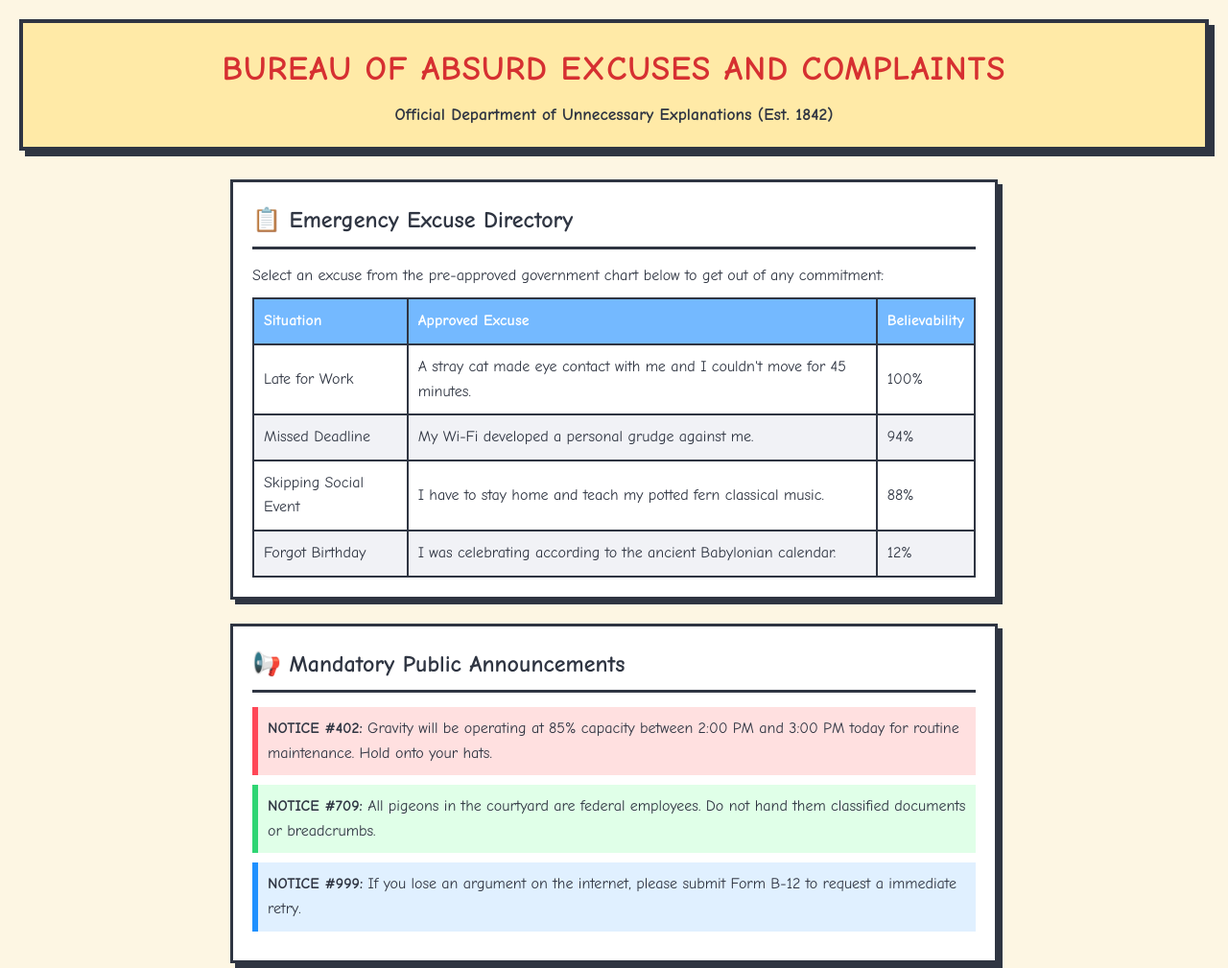
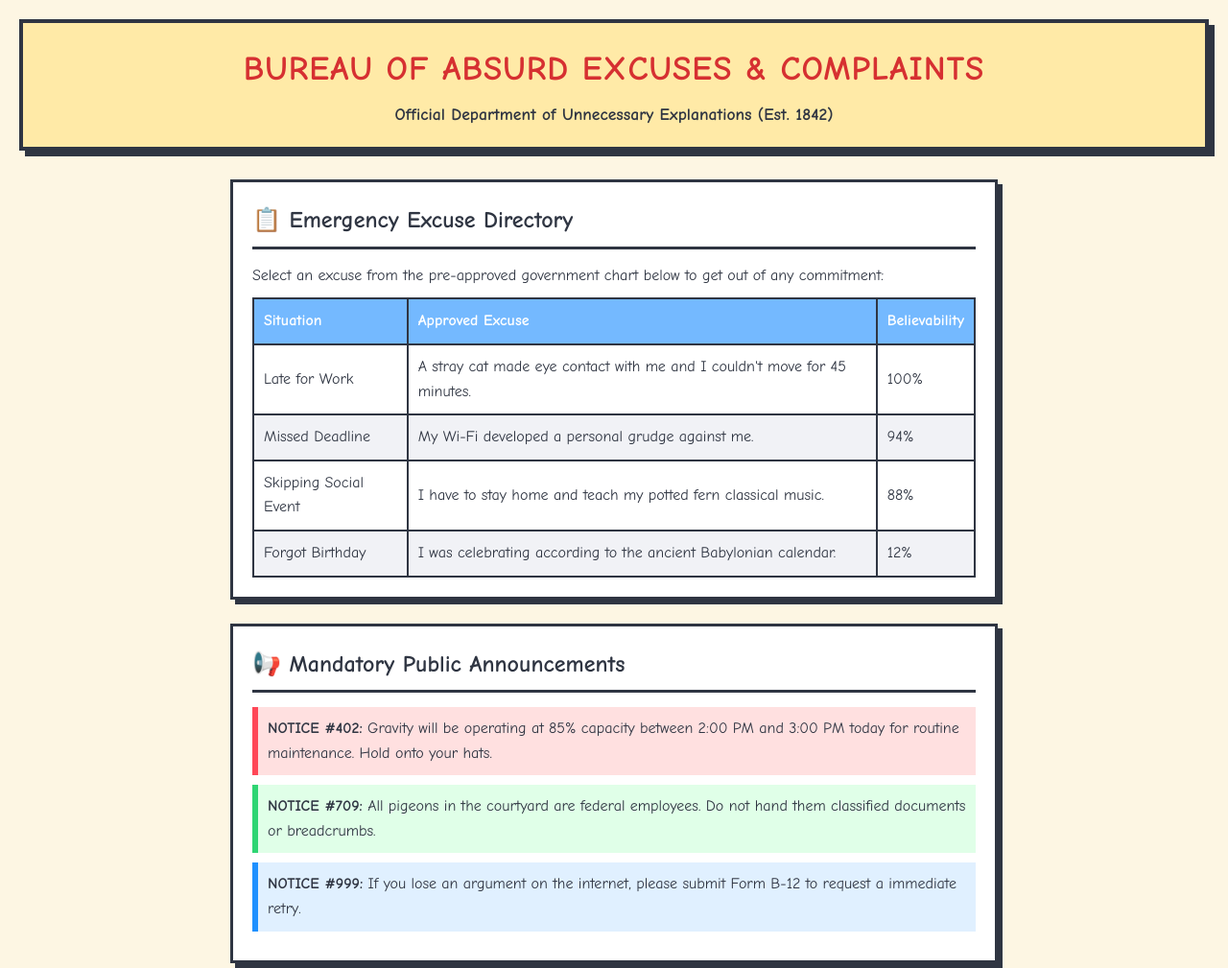
Before and after one commit to badjac1/justindoesstuff, a plain HTML site: page main.html in a window 1280 px wide. Shown: the top 1009 px of the page at 96% size. Drawn offline with Linux system fonts and the light colour scheme.

```diff
--- a/main.html
+++ b/main.html
@@ -171,7 +171,7 @@
 <body>
 
   <header>
-    <h1>Bureau of Absurd Excuses and Complaints</h1>
+    <h1>Bureau of Absurd Excuses & Complaints</h1>
     <p class="subtitle">Official Department of Unnecessary Explanations (Est. 1842)</p>
   </header>
 
```
